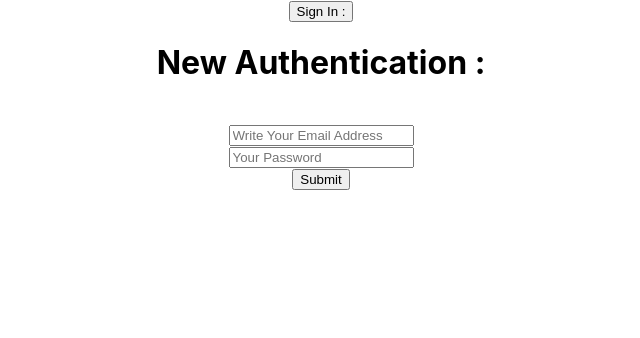
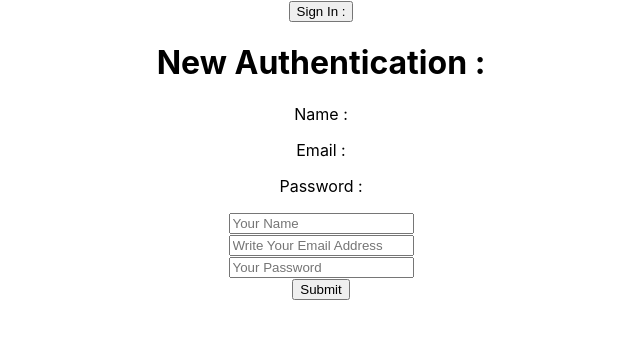
Before and after one commit to Shariful4447/firebase-simple, a React (Create React App) app: page / in a window 1280 px wide. Shown: the top 338 px of the page, without its empty margins (319-959 px from the left). Built offline with nearby package versions, Linux system fonts and the light colour scheme.

Commit message:
Form validation Data from input field

```diff
--- a/src/App.js
+++ b/src/App.js
@@ -57,6 +57,7 @@
     const signedOutuser = {isSignedIn:false,
       name: "",
       photo:"",
+      password:"",
       email:""
     }
     setUser(signedOutuser);
@@ -69,17 +70,29 @@
 }
 
 const handleBlur = (e) => {
-  console.log(e.target.name, e.target.value);
-  if (e.target.name === "email") {
-    const isEmailValid = /\S+@\S+\.\S+/.test(e.target.value);
-    console.log(isEmailValid);
-  }
-  if (e.target.name === "password") {
+    let isFormValid = true;
+    if (e.target.name === "email") {
+      isFormValid = /\S+@\S+\.\S+/.test(e.target.value);
 
-    const isPasswordValid = /^(?=.*\d)(?=.*[!@#$%^&*])(?=.*[a-z])(?=.*[A-Z]).{8,}$/.test(e.target.value);
-    console.log(isPasswordValid);
+    }
+    if (e.target.name === "password") {
+      const isPasswordValid=e.target.value.length >= 6;
+      const passwordHasNumber = /\d{1}/.test(e.target.value);
 
-  }
+      //const isFormValid = /^(?=.*\d)(?=.*[!@#$%^&*])(?=.*[a-z])(?=.*[A-Z]).{8,}$/.test(e.target.value);
+      isFormValid = isPasswordValid && passwordHasNumber;
+
+
+    }
+    if (isFormValid) {
+
+      const newUserInfo={...user};
+      newUserInfo[e.target.name] = e.target.value;
+      setUser(newUserInfo);
+
+
+
+    }
 }
 
 const handleSubmit = () => {
@@ -103,12 +116,16 @@
       }
 
     <h1>New Authentication : </h1>
+    <p>Name : {user.name}</p>
+    <p>Email : {user.email}</p>
+    <p>Password : {user.password}</p>
 
     <form onSubmit={handleSubmit}>
+      <input name="name" type="text" onBlur={handleBlur} placeholder='Your Name'/>
     <br />
     <input type="text" onBlur={handleBlur} name="email" placeholder='Write Your Email Address' required />
     <br />
-    <input type="password" onChange={handleBlur} name="password" id="" placeholder='Your Password' required/>
+    <input type="password" onBlur={handleBlur} name="password" id="" placeholder='Your Password' required/>
     <br />
 
     <input type="submit" value="Submit" />
```
